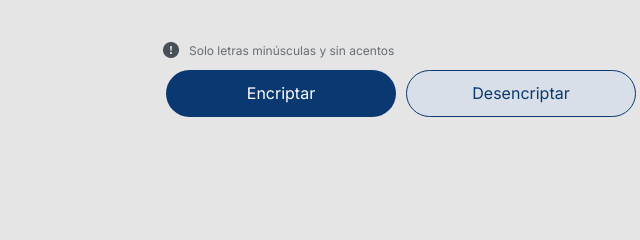
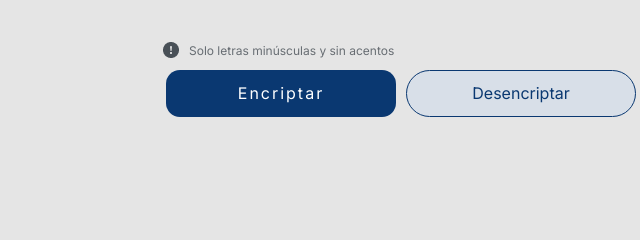
Before and after one commit to Mestra18/Challenge1, a plain HTML site: page index.html in a window 1280 px wide. In both pictures the pointer is over the input "Encriptar". Shown: the part 382-622 px from the top of the page, 49-689 px from the left. Drawn offline with nearby package versions, Linux system fonts and the light colour scheme.

Commit message:
Agregue efecto hover a los botones

```diff
--- a/css/styles.css
+++ b/css/styles.css
@@ -156,6 +156,7 @@ body{
   border: none;
   outline: none;
   cursor: pointer;
+  transition: .5s;
 }
 
 @media screen and (min-width: 768px){
@@ -167,6 +168,10 @@ body{
 @media screen and (min-width: 1024px){
   .btns{
     width: 230px;
+  }
+  .btns:hover{
+    border-radius: 14px;
+    letter-spacing: 2px;
   }
 }
 
```
